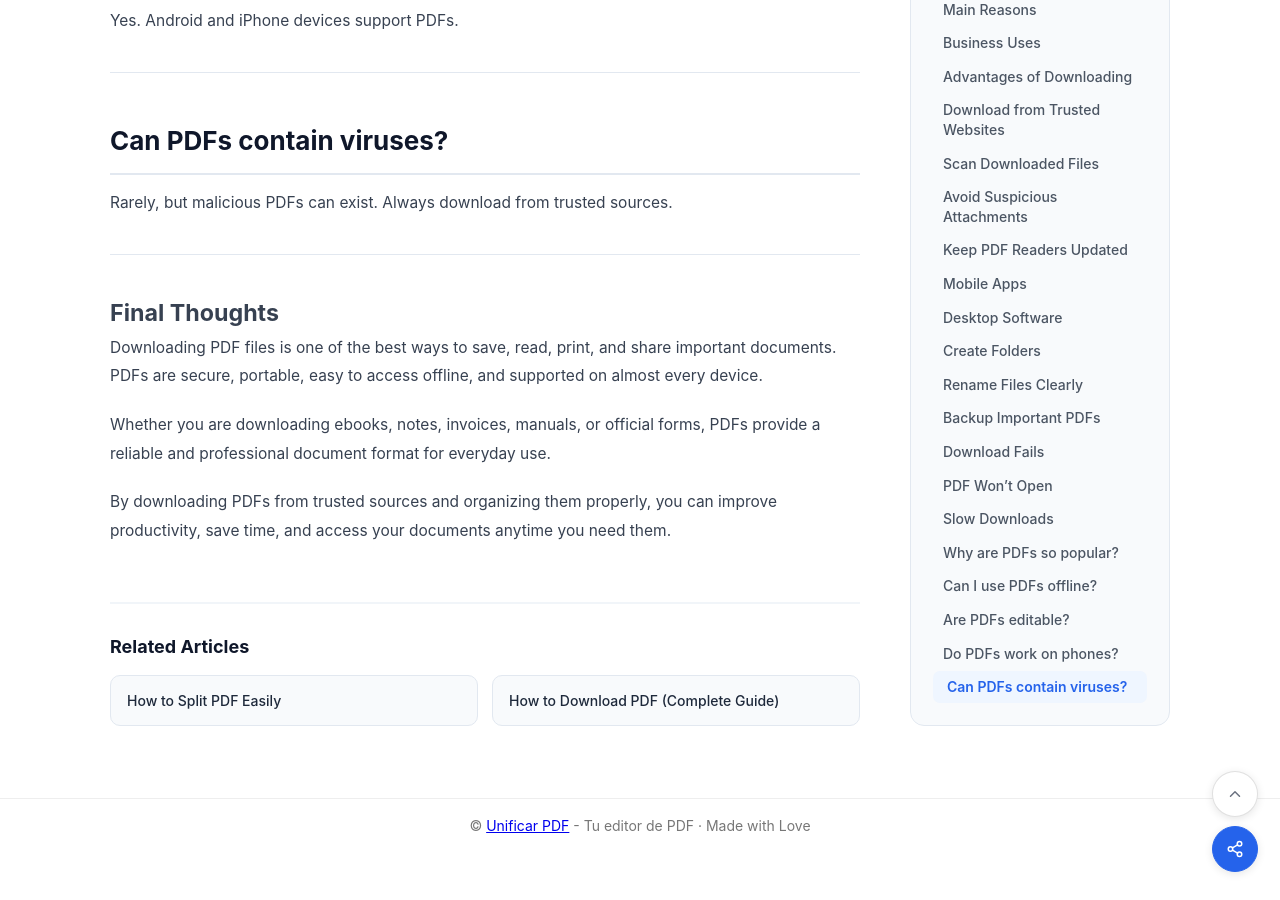
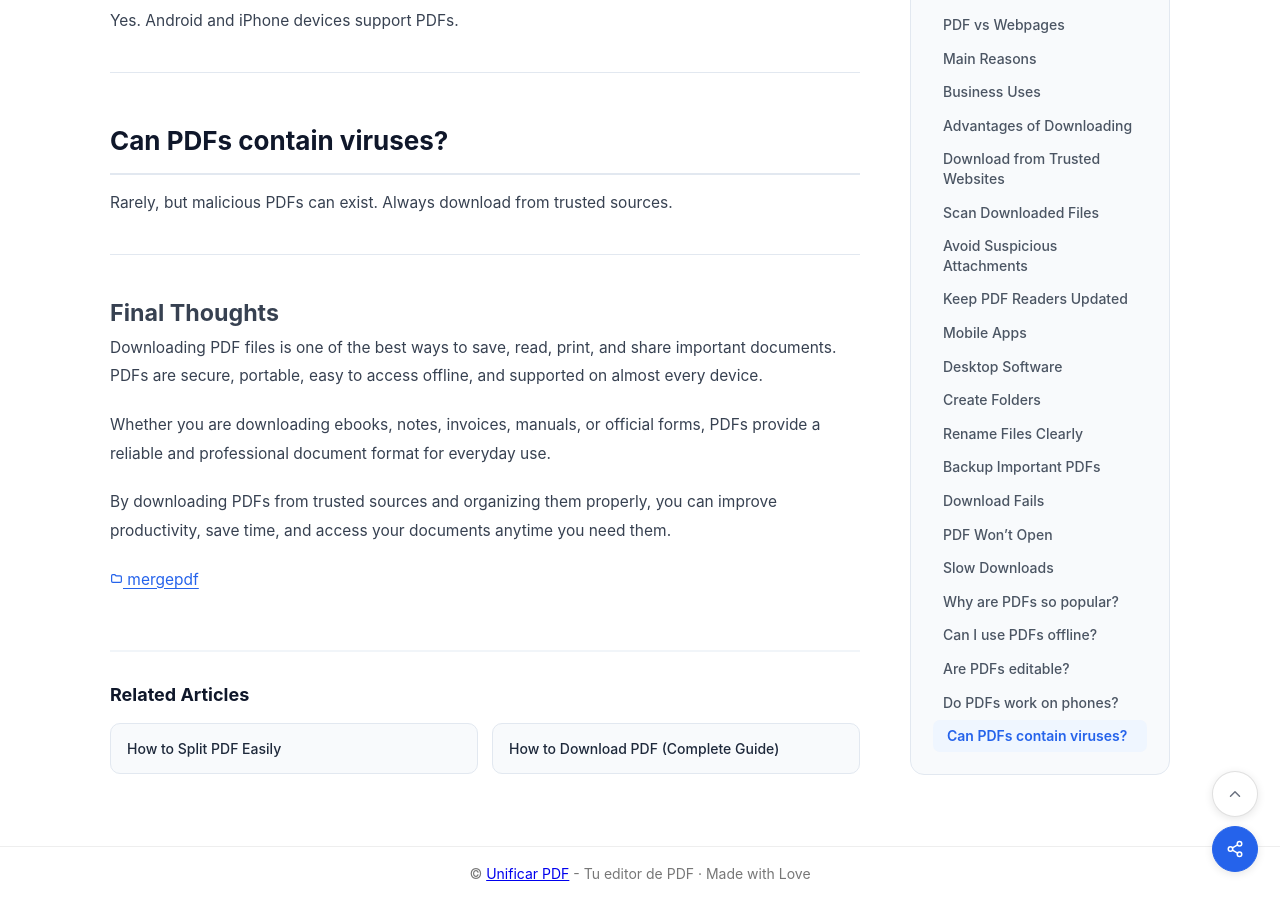
Before and after one commit to rforrupesh/pdf, a Jekyll site: the page built from _posts/2026-04-28-how-to-split-pdf.md, in a window 1280 px wide and 900 px high, scrolled down 14045 px. Built offline with Jekyll 4.4.1, drawn with Linux system fonts in a browser that asks for light colours.

Commit message:
Update post.html

```diff
--- a/_layouts/post.html
+++ b/_layouts/post.html
@@ -16,12 +16,20 @@
 
     <h1 class="post-title">{{ page.title }}</h1>
 
+
+
     {% if page.thumbnail %}
       <img class="post-thumb" src="{{ page.thumbnail | relative_url }}" alt="{{ page.title }}">
     {% endif %}
 
     <article class="post-content" id="postContent">
       {{ content }}
+         {% if page.category %}
+    <a href="{{ '/blog/category/' | append: page.category | downcase | replace: ' ', '-' | relative_url }}" id="post-cat-tag">
+      <svg width="13" height="13" viewBox="0 0 24 24" fill="none" stroke="currentColor" stroke-width="2.2" stroke-linecap="round" stroke-linejoin="round" aria-hidden="true"><path d="M3 7a2 2 0 0 1 2-2h4l2 2h8a2 2 0 0 1 2 2v8a2 2 0 0 1-2 2H5a2 2 0 0 1-2-2z"/></svg>
+      {{ page.category }}
+    </a>
+    {% endif %}
     </article>
 
     <!-- RELATED POSTS -->
```
Also changed, not shown: other parts of _layouts/post.html (+0 -2 lines).
